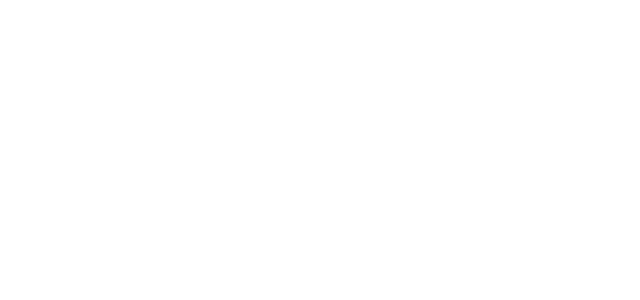
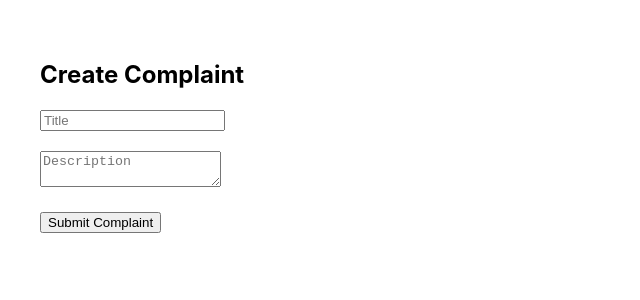
Before and after one commit to Krishna-Sri-Charan/complaint-management-system, a React (Create React App) app in the folder frontend/: page /create-complaint in a window 1280 px wide. Before the commit this address had no page. Shown: the top 300 px of the page, without its empty margins (0-640 px from the left). Built offline with nearby package versions, Linux system fonts and the light colour scheme.

Commit message:
implement user dashboard and complaint management frontend

```diff
--- a/frontend/src/App.js
+++ b/frontend/src/App.js
@@ -1,6 +1,9 @@
 import { BrowserRouter, Routes, Route } from "react-router-dom";
 import LoginPage from "./pages/auth/LoginPage";
 import RegisterPage from "./pages/auth/RegisterPage";
+import UserDashboard from "./pages/user/UserDashboard";
+import CreateComplaint from "./pages/user/CreateComplaint";
+import MyComplaints from "./pages/user/MyComplaints";
 
 function App() {
   return (
@@ -8,6 +11,9 @@ function App() {
       <Routes>
         <Route path="/" element={<LoginPage />} />
         <Route path="/register" element={<RegisterPage />} />
+        <Route path="/dashboard" element={<UserDashboard />} />
+        <Route path="/create-complaint" element={<CreateComplaint />} />
+        <Route path="/my-complaints" element={<MyComplaints />} />
       </Routes>
     </BrowserRouter>
   );
--- a/frontend/src/pages/auth/LoginPage.jsx
+++ b/frontend/src/pages/auth/LoginPage.jsx
@@ -16,7 +16,11 @@ function LoginPage() {
       });
 
       alert(res.data.message);
-      console.log(res.data);
+
+      // Save user email (temporary, later JWT)
+      localStorage.setItem("userEmail", email);
+
+      navigate("/dashboard");
 
     } catch (error) {
       alert("Login failed");
--- /dev/null
+++ b/frontend/src/pages/user/CreateComplaint.jsx
@@ -0,0 +1,60 @@
+import { useState } from "react";
+import API from "../../services/api";
+import { useNavigate } from "react-router-dom";
+
+function CreateComplaint() {
+  const navigate = useNavigate();
+
+  const [form, setForm] = useState({
+    title: "",
+    description: "",
+  });
+
+  const handleChange = (e) => {
+    setForm({ ...form, [e.target.name]: e.target.value });
+  };
+
+  const handleSubmit = async () => {
+    try {
+      // TEMP: using userId = 1 (later from login)
+      const res = await API.post(
+        "/complaints?userId=1",
+        form
+      );
+
+      alert(res.data.message);
+      navigate("/dashboard");
+
+    } catch (error) {
+        console.log(error);
+        console.log(error.response);
+        alert("Failed to create complaint");
+    }
+  };
+
+  return (
+    <div style={{ padding: "40px" }}>
+      <h2>Create Complaint</h2>
+
+      <input
+        name="title"
+        placeholder="Title"
+        onChange={handleChange}
+      />
+      <br /><br />
+
+      <textarea
+        name="description"
+        placeholder="Description"
+        onChange={handleChange}
+      />
+      <br /><br />
+
+      <button onClick={handleSubmit}>
+        Submit Complaint
+      </button>
+    </div>
+  );
+}
+
+export default CreateComplaint;
--- /dev/null
+++ b/frontend/src/pages/user/MyComplaints.jsx
@@ -0,0 +1,35 @@
+import { useEffect, useState } from "react";
+import API from "../../services/api";
+
+function MyComplaints() {
+  const [complaints, setComplaints] = useState([]);
+
+  useEffect(() => {
+    fetchComplaints();
+  }, []);
+
+  const fetchComplaints = async () => {
+    try {
+      const res = await API.get("/complaints/my?userId=1");
+      setComplaints(res.data.data);
+    } catch (error) {
+      console.log(error);
+    }
+  };
+
+  return (
+    <div style={{ padding: "40px" }}>
+      <h2>My Complaints</h2>
+
+      {complaints.map((c) => (
+        <div key={c.id} style={{ border: "1px solid", margin: "10px", padding: "10px" }}>
+          <h4>{c.title}</h4>
+          <p>Status: {c.status}</p>
+          <p>Priority: {c.priority}</p>
+        </div>
+      ))}
+    </div>
+  );
+}
+
+export default MyComplaints;
--- /dev/null
+++ b/frontend/src/pages/user/UserDashboard.jsx
@@ -0,0 +1,23 @@
+import { useNavigate } from "react-router-dom";
+
+function UserDashboard() {
+  const navigate = useNavigate();
+
+  return (
+    <div style={{ padding: "40px" }}>
+      <h2>User Dashboard</h2>
+
+      <button onClick={() => navigate("/create-complaint")}>
+        Create Complaint
+      </button>
+
+      <br /><br />
+
+      <button onClick={() => navigate("/my-complaints")}>
+        View My Complaints
+      </button>
+    </div>
+  );
+}
+
+export default UserDashboard;
```
Also changed, not shown: 1 other file (tests, documents, lock files or other folders).
